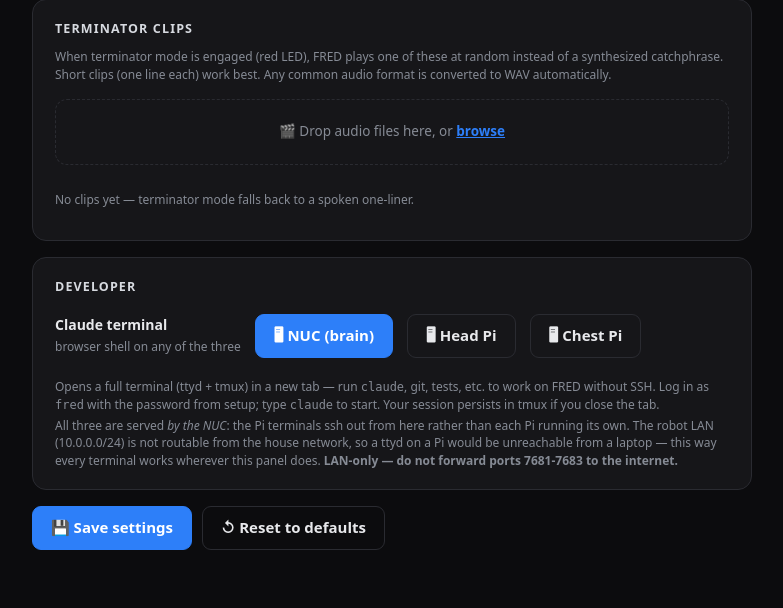
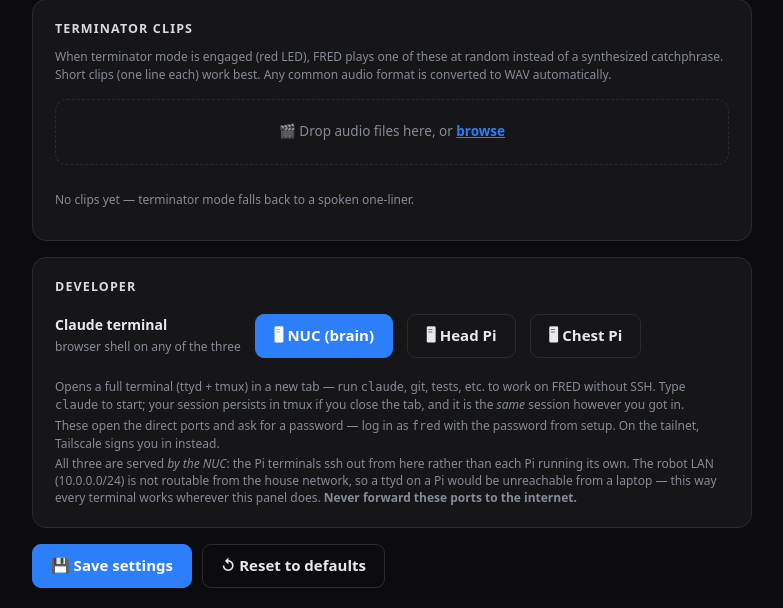
Before and after one commit to nledevil/Project-FRED, a Flask app: page /admin in a window 1280 px wide. Shown: the part 2873-3481 px from the top of the page, without its empty margins (248-1031 px from the left). Before the commit the page ends 3423 px from the top, so only its background shows below. Run offline with Flask 3, Linux system fonts and the light colour scheme; data that the repository does not hold is empty.

Commit message:
Two doors into every terminal
Tailscale is not always there. At a venue with no uplink the NUC cannot reach
its coordination server, so the tailnet does not exist and Serve is not a door
at all — which is exactly when you want a shell. A laptop on the `fred` access
point has no route to it either, with or without an uplink. Neither is fixable
from the Tailscale side, so each terminal now answers twice: on loopback
through Serve, and on every interface with a password. Both run
`tmux new-session -A` on the same session name, so it is one terminal with two
entrances rather than two terminals — work started at one is on screen at the
other.

The panel asks /api/terminals which door this browser should use, decided from
the client's own address. Those URLs are not the secret: the terminals
authenticate for themselves, and both doors sit on ports a scan of this host
would find anyway. Gating the question would be backwards — the AP guest who
cannot reach the tailnet door is precisely the one who needs telling about the
other one.

Basic auth is on the direct door only. ttyd 1.7.7 checks it on the WebSocket
upgrade as well as the page, and browsers do not reliably attach cached
credentials to an upgrade that crossed a proxy: through Serve the page rendered,
/token returned, and the terminal then sat at "enter to connect" with nothing
logged. Hit directly it works. --check-origin is on the direct units for the
mirror-image reason: Serve rewrites Host, so the check could never match there.

The -local units are reference copies carrying CHANGE_ME. The real password
lives only in /etc/systemd/system, 600 and root-owned, and never in git.

```diff
--- a/tools/test_auth.py
+++ b/tools/test_auth.py
@@ -65,6 +65,12 @@ OPEN = [
     # implied by /api/state. Kept open so the chest panel can show it
     # without a session it has no way to obtain.
     "/api/whoami",
+    # Which port this browser should open the terminals on. The URLs are not
+    # the secret -- the terminals authenticate for themselves, and both doors
+    # are on ports a scan of this host would find anyway. Gating it would also
+    # be backwards: the AP guest who cannot reach the tailnet door is exactly
+    # the one who needs to be told about the other one.
+    "/api/terminals",
 ]
 
 
--- a/web/app.py
+++ b/web/app.py
@@ -12,6 +12,7 @@ Works with no hardware (MOCK mode) and drives real servos once I2C is live.
 """
 from __future__ import annotations
 
+import ipaddress
 import json
 import os
 import re
@@ -848,6 +849,60 @@ def api_whoami():
                                     hotspot=hotspot_mod.state()))
 
 
+# The browser terminals answer on two sets of ports, and which one a given
+# browser can reach depends on how it got here. Tailscale Serve publishes the
+# loopback ttyds on 8081-8083 and only tailnet members can see those; the second
+# set of ttyds (fred-terminal*-local.service) binds every interface on 7691-7693
+# and takes a password. Machine -> (through Serve, direct).
+TERMINAL_PORTS = {"nuc": (8081, 7691), "head": (8082, 7692), "chest": (8083, 7693)}
+
+# Tailscale's own ranges: 100.64/10 is the CGNAT block it allocates from, and
+# fd7a:115c:a1e0::/48 the matching v6 one. An address in either arrived over the
+# tailnet, whatever hostname the browser used to get here.
+_TAILNET = (ipaddress.ip_network("100.64.0.0/10"),
+            ipaddress.ip_network("fd7a:115c:a1e0::/48"))
+
+
+def _on_tailnet(addr: str) -> bool:
+    try:
+        ip = ipaddress.ip_address((addr or "").strip())
+    except ValueError:
+        return False                    # cannot tell: assume not, and hand out
+    return any(ip in net for net in _TAILNET)   # the door that works everywhere
+
+
+def _host_only(host: str) -> str:
+    """``host`` with any :port removed, brackets on a v6 literal kept."""
+    if host.startswith("["):                    # [fd7a:115c:a1e0::1]:8080
+        return host.split("]", 1)[0] + "]"
+    return host.rsplit(":", 1)[0] if ":" in host else host
+
+
+@app.get("/api/terminals")
+def api_terminals():
+    """Where THIS browser should open the ttyd terminals.
+
+    Open, like /api/whoami: it is a set of URLs on ports anyone who can reach
+    this one can already find with a port scan, and both doors authenticate for
+    themselves.
+
+    The host is whatever the browser typed, so the answer stays right on every
+    name the panel answers to — fred, fred.tail58016f.ts.net, 10.0.0.1,
+    192.168.50.1 — without this file needing to know any of them. Only the port
+    changes, and it changes on the *client's* address rather than on that host:
+    a tailnet device coming in through the subnet route is SNATed to the NUC's
+    LAN address and looks local, which is correct, because from there the direct
+    ports are reachable and shorter.
+    """
+    tailnet = _on_tailnet(request.remote_addr or "")
+    host = _host_only(request.host or "") or "localhost"
+    return jsonify({
+        "tailnet": tailnet,
+        "urls": {name: f"http://{host}:{ports[0 if tailnet else 1]}"
+                 for name, ports in TERMINAL_PORTS.items()},
+    })
+
+
 @app.get("/api/hotspot")
 def api_hotspot_status():
     """The 'fred' access point: is it up, and who has joined."""
--- a/web/templates/admin.html
+++ b/web/templates/admin.html
@@ -337,19 +337,20 @@
     <p class="phead">Developer</p>
     <div class="row">
       <div class="label"><b>Claude terminal</b><span>browser shell on any of the three</span></div>
-      <button class="primary" onclick="openTerminal(7681)">🖥 NUC (brain)</button>
-      <button onclick="openTerminal(7682)">🖥 Head Pi</button>
-      <button onclick="openTerminal(7683)">🖥 Chest Pi</button>
+      <button class="primary" onclick="openTerminal('nuc')">🖥 NUC (brain)</button>
+      <button onclick="openTerminal('head')">🖥 Head Pi</button>
+      <button onclick="openTerminal('chest')">🖥 Chest Pi</button>
     </div>
     <p class="hint">Opens a full terminal (ttyd + tmux) in a new tab — run <code>claude</code>,
-       git, tests, etc. to work on FRED without SSH. Log in as <code>fred</code> with the
-       password from setup; type <code>claude</code> to start. Your session persists in
-       tmux if you close the tab.</p>
+       git, tests, etc. to work on FRED without SSH. Type <code>claude</code> to start; your
+       session persists in tmux if you close the tab, and it is the <em>same</em> session
+       however you got in.</p>
+    <p class="hint" id="termDoor"></p>
     <p class="hint">All three are served <em>by the NUC</em>: the Pi terminals ssh out from
        here rather than each Pi running its own. The robot LAN (10.0.0.0/24) is not routable
        from the house network, so a ttyd on a Pi would be unreachable from a laptop — this
        way every terminal works wherever this panel does.
-       <b>LAN-only — do not forward ports 7681-7683 to the internet.</b></p>
+       <b>Never forward these ports to the internet.</b></p>
   </section>
 
   <div class="actions">
@@ -626,15 +627,42 @@ async function onAudit(checked) {
                 : 'Audit mode OFF — FRED is live again');
 }
 
-// Open a browser terminal on whatever host served this page. All three ttyd
-// instances (7681 NUC / 7682 head / 7683 chest) run on the NUC, so the host is
-// always the one already serving this panel — which is what makes these work
-// from the house WiFi as well as the robot LAN.
+// ---- Browser terminals -------------------------------------------------
+// All three ttyd instances run on the NUC, so the host is always the one
+// already serving this panel. The PORT is the part that varies: there are two
+// doors into each terminal — Tailscale Serve on 8081-8083, which only tailnet
+// devices can reach, and a password-protected pair on 7691-7693 bound to every
+// interface, for the access point and for venues where there is no uplink and
+// therefore no tailnet at all. The server decides which one this browser can
+// actually reach, because it is the only party that knows where we came from.
 //
-// New tab, not an iframe: ttyd runs with --check-origin, and an embedded frame
-// would present the panel's origin on the websocket handshake and be rejected.
-function openTerminal(port) {
-  window.open(`http://${location.hostname}:${port || 7681}`, '_blank', 'noopener');
+// Fetched up front rather than per click: window.open() from inside an await is
+// no longer inside the click, and every popup blocker eats it.
+let TERMINALS = null;
+
+async function loadTerminals() {
+  let r;
+  try { r = await api('/api/terminals'); } catch (e) { return; }  // fallback covers it
+  TERMINALS = r.urls || null;
+  const note = document.getElementById('termDoor');
+  if (!note || !TERMINALS) return;
+  note.innerHTML = r.tailnet
+    ? 'You are on the tailnet, so these open through Tailscale — it signs you in, '
+      + 'no password. From the <code>fred</code> access point, or with the uplink down, '
+      + 'the same buttons switch to the direct ports and ask for one.'
+    : 'These open the direct ports and ask for a password — log in as <code>fred</code> '
+      + 'with the password from setup. On the tailnet, Tailscale signs you in instead.';
+}
+
+// New tab, not an iframe: the direct ports run ttyd with --check-origin, and an
+// embedded frame would present the panel's origin on the websocket handshake
+// and be rejected.
+function openTerminal(which) {
+  // Falling back to the direct port matters: if /api/terminals failed we are
+  // most likely offline at a venue, which is the case the direct door exists for.
+  const fallback = {nuc: 7691, head: 7692, chest: 7693}[which] || 7691;
+  const url = (TERMINALS || {})[which] || `http://${location.hostname}:${fallback}`;
+  window.open(url, '_blank', 'noopener');
 }
 
 // ---- Terminator clips --------------------------------------------------
@@ -693,6 +721,7 @@ function initDropzone() {
 
 initDropzone();
 loadClips();
+loadTerminals();
 loadHandoff();
 loadAudit();
 loadBrain();
```
Also changed, not shown: SERVICE.md (+95 -0 lines), 6 other files.
